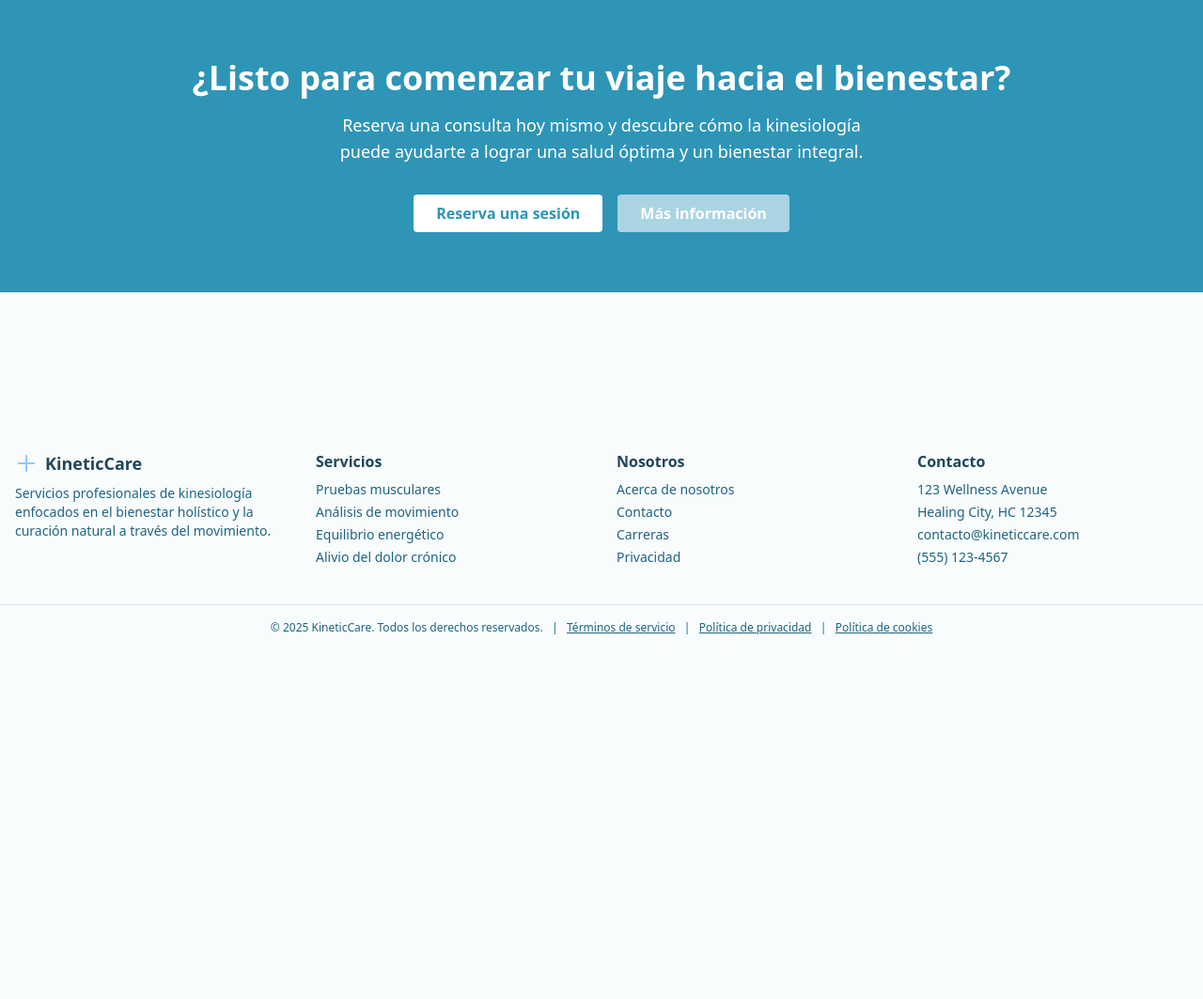
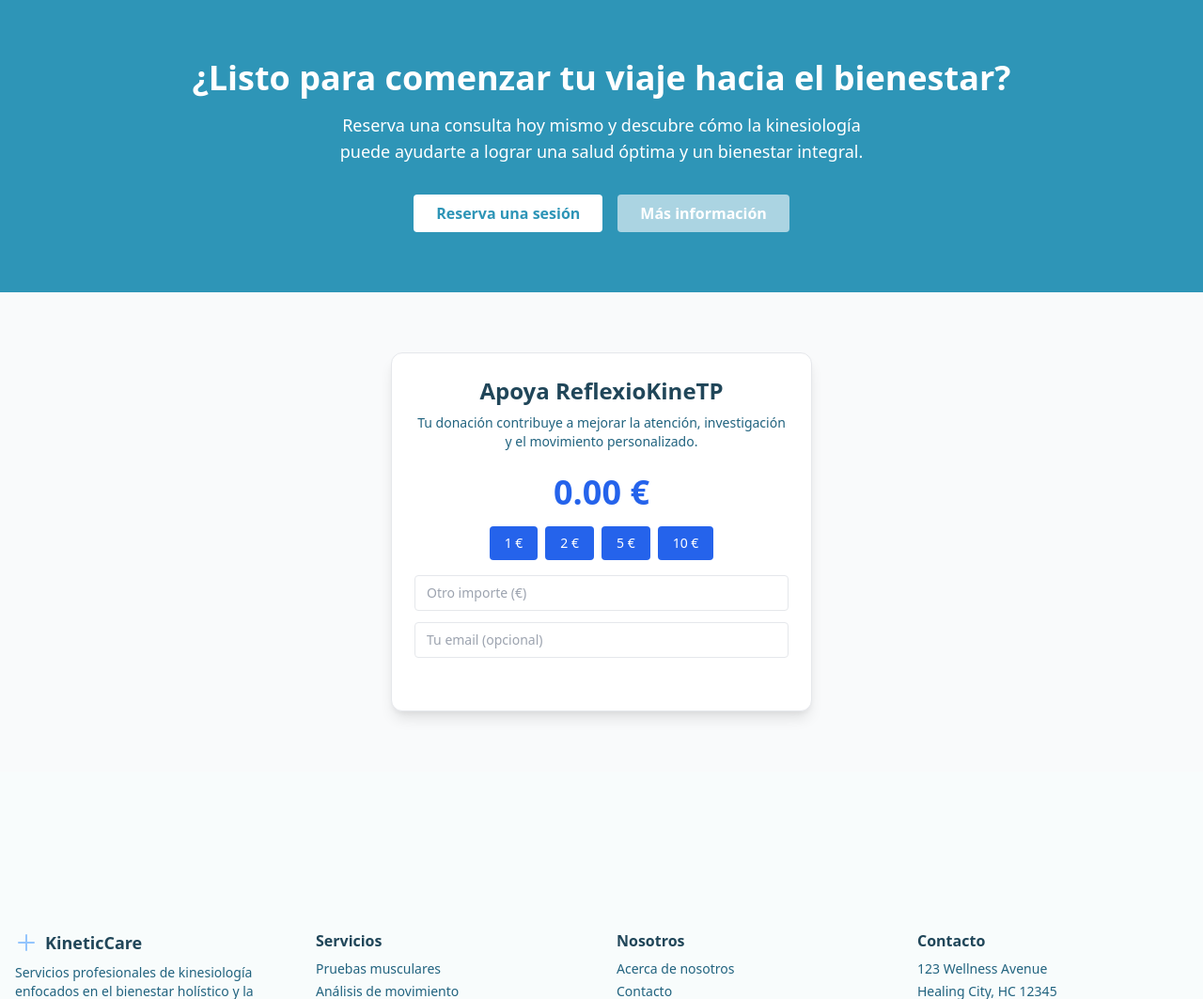
Before and after one commit to sirg98/Kine, a PHP site: page / in a window 1280 px wide. Shown: the part 2209-3272 px from the top of the page at 94% size. Before the commit the page ends 2884 px from the top, so only its background shows below. Run offline with PHP 8.4, Linux system fonts and the light colour scheme; some libraries are stand-ins or nearby versions.

```diff
--- a/components/db.php
+++ b/components/db.php
@@ -1,4 +1,8 @@
 <?php
+ini_set('display_errors', 0);        // No mostrar errores al usuario
+ini_set('display_startup_errors', 0);
+error_reporting(0);                  // No reportar errores
+
 require __DIR__ . '/../vendor/autoload.php';
 $dotenv = Dotenv\Dotenv::createImmutable(__DIR__ . '/../');
 $dotenv->load();
@@ -8,38 +12,48 @@ $db   = $_ENV['DB_NAME'];
 $user = $_ENV['DB_USER'];
 $pass = $_ENV['DB_PASS'];
 
-// Deshabilitar excepciones de mysqli para manejar errores manualmente
+// Función para registrar errores
+function logError($mensaje) {
+    $logDir = __DIR__ . '/../src/pages/admin/logs';
+    if (!is_dir($logDir)) {
+        mkdir($logDir, 0755, true);
+    }
+    $logFile = $logDir . '/admin.log';
+    $timestamp = date('[Y-m-d H:i:s]');
+    file_put_contents($logFile, "$timestamp $mensaje" . PHP_EOL, FILE_APPEND);
+}
+
+// Deshabilitar excepciones automáticas de mysqli
 mysqli_report(MYSQLI_REPORT_OFF);
 
-// Crear conexión con mysqli
+// Crear conexión
 $conn = mysqli_connect($host, $user, $pass, $db);
 if ($conn) {
     $conn->set_charset("utf8mb4");
+    return;
 }
-// Verificar conexión
-if (!$conn) {
-    // Mostrar una página de error simple si la conexión falla
-    echo "<!DOCTYPE html>
+
+// Si falla la conexión, registrar y mostrar página bonita
+logError("Error al conectar con la base de datos: " . mysqli_connect_error());
+
+http_response_code(500);
+?>
+<!DOCTYPE html>
 <html lang='es'>
 <head>
     <meta charset='UTF-8'>
-        <title>Error de Conexión</title>
-        <style>
-            body {
-                font-family: Arial, sans-serif;
-                text-align: center;
-                margin-top: 50px;
-            }
-            h1 {
-                color: red;
-            }
-        </style>
+    <title>Sitio Temporalmente Inhabilitado</title>
+    <link href="/tailwind-colors.css" rel="stylesheet">
+    <link href="https://cdn.jsdelivr.net/npm/tailwindcss@2.2.19/dist/tailwind.min.css" rel="stylesheet">
 </head>
-    <body>
-        <h1>Error de Conexión a la Base de Datos</h1>
-        <p>Por favor, verifica la configuración de la base de datos.</p>
+<body class='bg-blue text-gray-800 min-h-screen flex items-center justify-center'>
+    <main class="text-center px-4">
+        <h1 class='text-4xl font-bold text-red-600 mb-4'>Sitio Temporalmente Inhabilitado</h1>
+        <p class='text-lg text-gray-700 mb-6'>Estamos experimentando un problema con la base de datos.<br>Por favor, vuelve a intentarlo más tarde.</p>
+        <a href="/" class="bg-blue-500 hover:bg-blue-600 text-white font-bold py-2 px-4 rounded">Volver al inicio</a>
+    </main>
 </body>
-    </html>";
+</html>
+<?php
 exit;
-}
 ?>
--- /dev/null
+++ b/partials/donar.php
@@ -0,0 +1,79 @@
+<section class="py-16 bg-gray-50 dark:bg-gray-900" id="donacionWrapper">
+<div class="max-w-md mx-auto bg-white dark:bg-gray-800 shadow-lg rounded-xl p-6 text-center border dark:border-gray-700">
+    <h2 class="text-2xl font-bold mb-2 text-kinetic-900 dark:text-white">Apoya ReflexioKineTP</h2>
+    <p class="text-sm text-kinetic-700 dark:text-gray-300 mb-6">Tu donación contribuye a mejorar la atención, investigación y el movimiento personalizado.</p>
+
+    <div class="text-4xl font-bold text-blue-600 mb-4" id="montoVisual">0 €</div>
+
+    <div class="flex flex-wrap justify-center gap-2 mb-4">
+    <?php foreach ([1, 2, 5, 10] as $euro): ?>
+        <button type="button" class="btn-donacion px-4 py-2 text-sm rounded bg-blue-600 text-white hover:bg-blue-700" data-amount="<?= $euro ?>"><?= $euro ?> €</button>
+    <?php endforeach; ?>
+    </div>
+
+    <input type="number" id="donacionPersonalizada" min="0.5" step="0.5" placeholder="Otro importe (€)" class="mb-3 w-full px-3 py-2 border rounded dark:bg-gray-700 dark:text-white text-sm" />
+
+    <input type="email" id="donacionEmail" placeholder="Tu email (opcional)" class="mb-4 w-full px-3 py-2 border rounded dark:bg-gray-700 dark:text-white text-sm" />
+
+    <div id="paypal-button-container" class="mb-4"></div>
+
+    <div id="mensajeDonacion" class="text-sm text-green-600 mt-2 hidden">Gracias por tu apoyo ❤️</div>
+</div>
+
+<script src="https://www.paypal.com/sdk/js?client-id=AVZkNQiuEADSIpFYUn0mdYFca2aKsBoOylv4EsuaK2IMXpe44nWuV-XCL9iusx5O6mgYqPIs514SVZUh&currency=EUR"></script>
+<script>
+    let monto = 0;
+    const botones = document.querySelectorAll('.btn-donacion');
+    const visual = document.getElementById('montoVisual');
+
+    function actualizarVisual() {
+    visual.textContent = monto.toFixed(2) + ' €';
+    }
+
+    botones.forEach(btn => {
+    btn.addEventListener('click', () => {
+        monto = parseFloat(btn.dataset.amount);
+        document.getElementById('donacionPersonalizada').value = '';
+        botones.forEach(b => b.classList.remove('bg-blue-800'));
+        btn.classList.add('bg-blue-800');
+        actualizarVisual();
+    });
+    });
+
+    document.getElementById('donacionPersonalizada').addEventListener('input', e => {
+    monto = parseFloat(e.target.value) || 0;
+    botones.forEach(b => b.classList.remove('bg-blue-800'));
+    actualizarVisual();
+    });
+
+    paypal.Buttons({
+    createOrder: function(data, actions) {
+        return actions.order.create({
+        purchase_units: [{
+            amount: { value: monto.toFixed(2) }
+        }]
+        });
+    },
+    onApprove: function(data, actions) {
+    return actions.order.capture().then(function(details) {
+        const email = document.getElementById('donacionEmail').value;
+        document.getElementById('mensajeDonacion').classList.remove('hidden');
+
+        if (email) {
+        const formData = new FormData();
+        formData.append('email', email);
+        formData.append('cantidad', monto);
+
+        fetch('/src/ajax/procesar_donacion.php', {
+            method: 'POST',
+            body: formData
+        }).catch(err => console.error('Error AJAX:', err));
+        }
+    });
+    }
+    }).render('#paypal-button-container');
+
+    // Inicializar visual
+    actualizarVisual();
+</script>
+</section>
--- a/src/pages/admin/index.php
+++ b/src/pages/admin/index.php
@@ -50,8 +50,8 @@ function tabActive($name, $current) {
                 <span>Nuevo Paciente</span>
             </a>
             <a href="?tab=logs" class="px-4 py-2 rounded-lg font-medium transition <?= tabActive('logs', $tab) ?> flex items-center gap-2">
-                <svg class="w-5 h-5" fill="none" stroke="currentColor" stroke-width="2" viewBox="0 0 24 24"><path stroke-linecap="round" stroke-linejoin="round" d="M12 4v16m8-8H4"/></svg>
-                <span>Nuevo Paciente</span>
+                <svg class="w-5 h-5" viewBox="0 0 192 192" xmlns="http://www.w3.org/2000/svg" fill="none"><path stroke="CurrentColor" stroke-linecap="round" stroke-linejoin="round" stroke-width="12" d="m38 38 44 58-44 58m72 0h44"/></svg>
+                <span>Logs</span>
             </a>
         </div>
         <!-- Contenido de la pestaña -->
--- a/src/pages/admin/tabs/logs.php
+++ b/src/pages/admin/tabs/logs.php
@@ -15,10 +15,10 @@ $log_files = array_filter(scandir($logs_dir), function($f) use ($logs_dir) {
 }
 </style>
 
-<div class="flex h-[500px] w-full max-w-5xl overflow-hidden">
+<div class="flex flex-col md:flex-row w-full h-auto md:h-[500px] max-w-5xl mx-auto">
 
     <!-- Panel lateral -->
-    <div class="w-1/4 bg-gray-100 bg-card rounded-l-xl p-4 overflow-y-auto border-r border-card">
+    <div class="w-full md:w-1/4 bg-gray-100 bg-card rounded-t-xl md:rounded-l-xl md:rounded-tr-none p-4 overflow-y-auto border-b md:border-b-0 md:border-r border-card">
         <h3 class="text-lg font-semibold mb-4 text-kinetic-900 dark:text-gray-100">Archivos de Logs</h3>
         <ul id="logList" class="space-y-2">
             <?php foreach ($log_files as $file): ?>
@@ -34,7 +34,7 @@ $log_files = array_filter(scandir($logs_dir), function($f) use ($logs_dir) {
         </ul>
     </div>
     <!-- Área de visualización -->
-    <div class="flex-1 bg-white dark:bg-gray-900 rounded-r-xl p-6 overflow-y-auto border border-card relative">
+    <div class="w-full md:flex-1 bg-white dark:bg-gray-900 rounded-b-xl md:rounded-r-xl md:rounded-bl-none p-6 overflow-y-auto border border-card">
         <!-- Filtros -->
         <div class="mb-4 flex flex-col md:flex-row items-start md:items-center gap-4">
             <input type="text" id="logSearchInput" placeholder="Buscar texto..." class="px-3 py-2 rounded border w-full md:w-1/3 dark:bg-gray-800 dark:text-white" />
--- a/src/pages/home.php
+++ b/src/pages/home.php
@@ -4,4 +4,5 @@
     <?php include 'partials/informacion.php'; ?>
     <?php include 'partials/opiniones.php'; ?>
     <?php include 'partials/cta.php'; ?>
+    <?php include 'partials/donar.php'; ?>
 </section>
```
Also changed, not shown: src/ajax/procesar_donacion.php (added, +31 -0 lines), src/pages/terapeuta/index.php (+23 -10 lines), .htaccess, 1 other file. Lines whose indentation alone changed are shown as unchanged.
